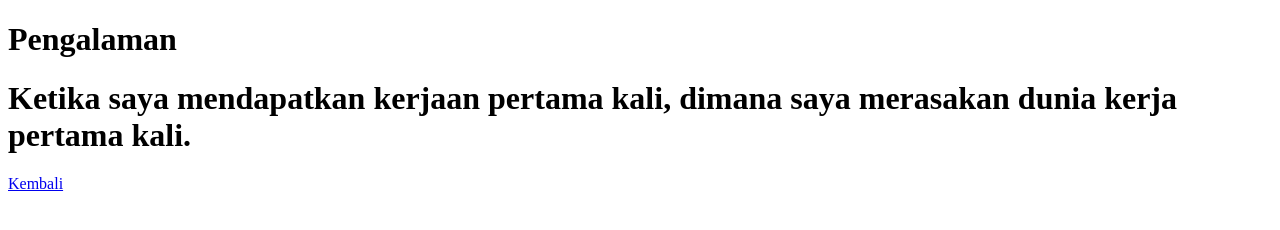
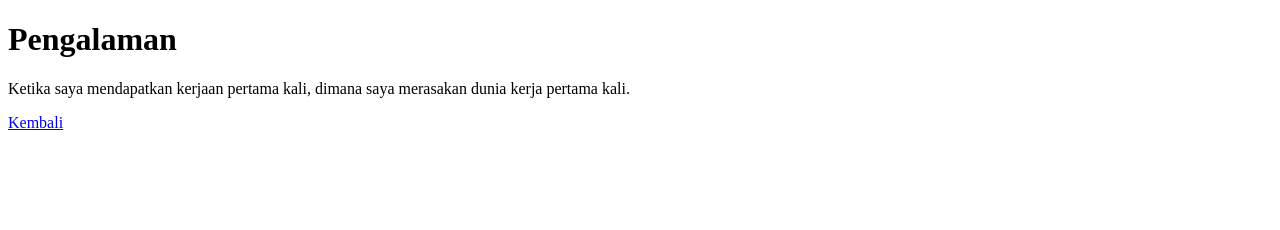
Before and after one commit to rrizkyyki/biodata, a plain HTML site: page kiki/cerita.html in a window 1280 px wide. Drawn offline with Linux system fonts and the light colour scheme.

Commit message:
add space

```diff
--- a/kiki/cerita.html
+++ b/kiki/cerita.html
@@ -9,7 +9,7 @@
 <body>
     <h1>Pengalaman</h1>
     <p>
-        <h1>Ketika saya mendapatkan kerjaan pertama kali, dimana saya merasakan dunia kerja pertama kali.</h1>
+        Ketika saya mendapatkan kerjaan pertama kali, dimana saya merasakan dunia kerja pertama kali.
     </p>
     <a href="index.html">Kembali</a>
 </body>
```
Also changed, not shown: ara/biodata.html (+4 -4 lines), kiki/biodata.html (+4 -4 lines).
